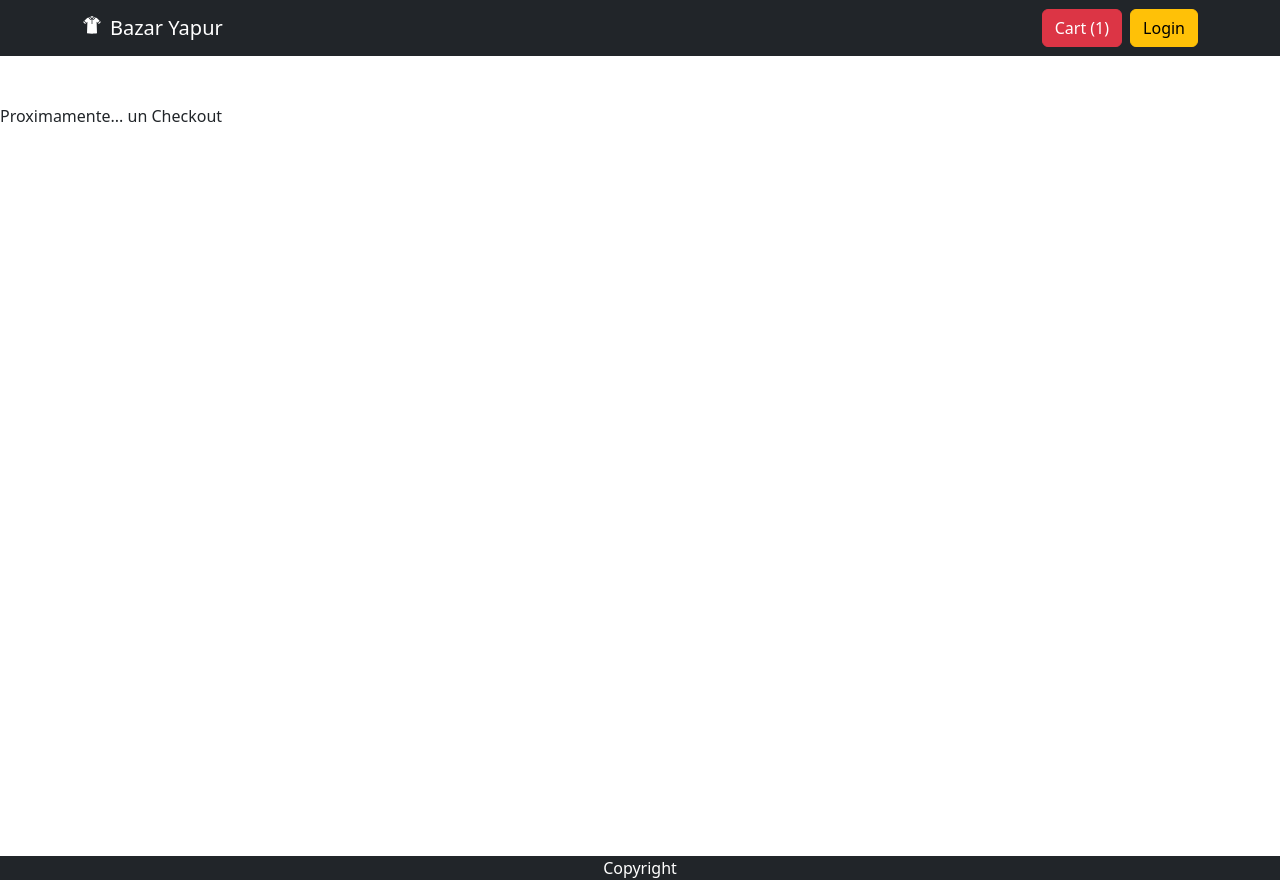
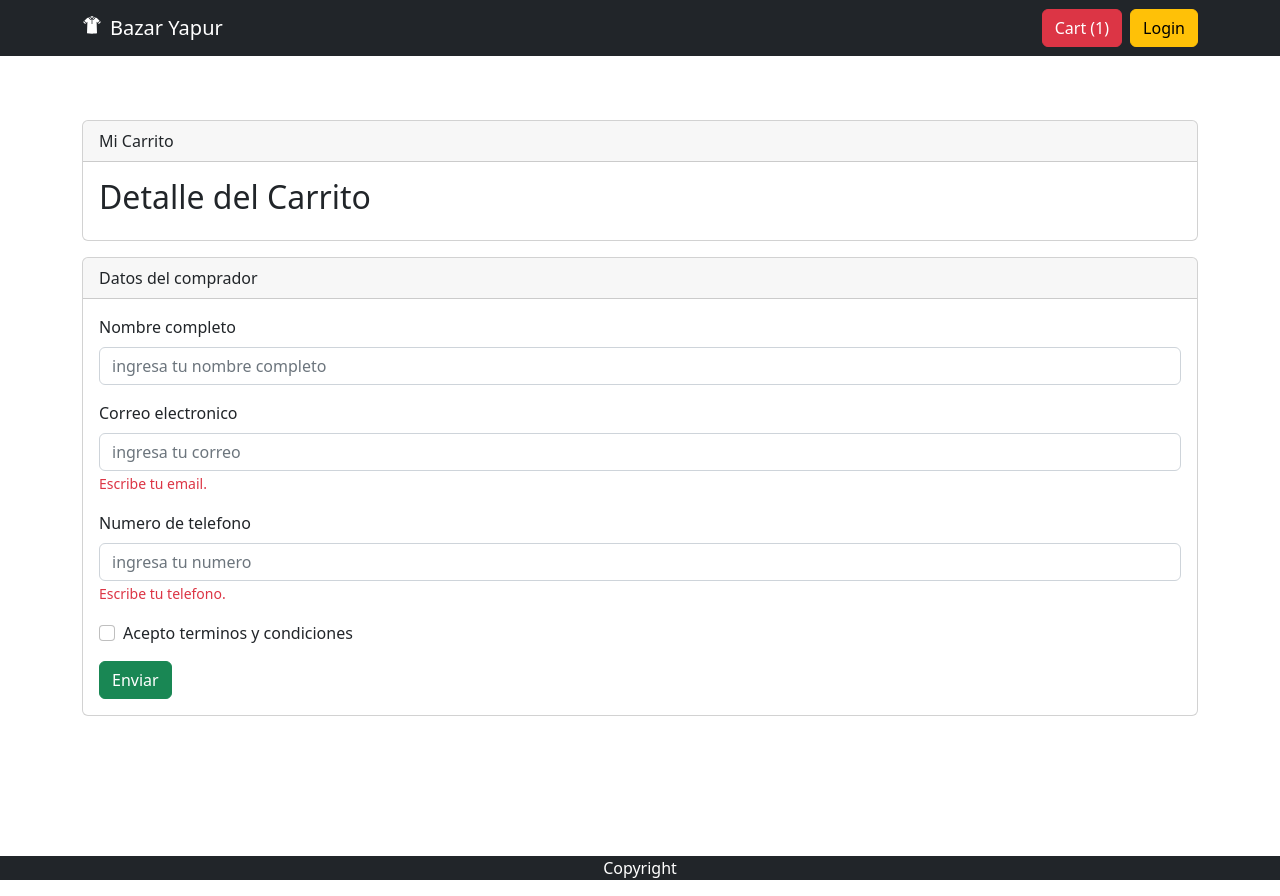
Before and after one commit to MaxiBusi1991/my-ecommerce, a React (Create React App) app in the folder Desktop/my-ecommerce/: page /checkout in a window 1280 px wide. Built offline with nearby package versions, Linux system fonts and the light colour scheme.

Commit message:
haciendo formulario con validator

```diff
--- a/Desktop/my-ecommerce/src/Components/Checkout.jsx
+++ b/Desktop/my-ecommerce/src/Components/Checkout.jsx
@@ -1,7 +1,78 @@
 import React from "react";
+import { useState } from "react";
+import { Container, Card, Form, Button } from "react-bootstrap";
+import validator from "validator";
 
 const Checkout = () => {
-  return <div>Proximamente... un Checkout</div>;
+  const [name, setName] = useState("");
+  const [mail, setMail] = useState("");
+  const [phone, setPhone] = useState("");
+
+  const validateName = (n) => {
+    return validator.matches(n, `^[a-zA-z ]*$^`);
+  };
+
+  return (
+    <Container className="mt-3">
+      <Card>
+        <Card.Header>Mi Carrito</Card.Header>
+        <Card.Body>
+          <h2>Detalle del Carrito</h2>
+        </Card.Body>
+      </Card>
+      <Card className="mt-3">
+        <Card.Header>Datos del comprador</Card.Header>
+        <Card.Body>
+          <Form>
+            <Form.Group className="mb-3" controlId="formBasicEmail">
+              <Form.Label>Nombre completo</Form.Label>
+              <Form.Control
+                type="text"
+                placeholder="ingresa tu nombre completo"
+                onInput={(e) => setName(e.target.value)}
+              />
+              {!validateName(name) && (
+                <Form.Text className="text-danger">
+                  Escribe tu nombre completo.
+                </Form.Text>
+              )}
+            </Form.Group>
+
+            <Form.Group className="mb-3" controlId="formBasicPassword">
+              <Form.Label>Correo electronico</Form.Label>
+              <Form.Control
+                type="mail"
+                placeholder="ingresa tu correo"
+                onInput={(e) => setMail(e.target.value)}
+              />
+
+              <Form.Text className="text-danger">Escribe tu email.</Form.Text>
+            </Form.Group>
+            <Form.Group className="mb-3" controlId="formBasicPassword">
+              <Form.Label>Numero de telefono</Form.Label>
+              <Form.Control
+                type="text"
+                placeholder="ingresa tu numero"
+                onInput={(e) => setPhone(e.target.value)}
+              />
+              <Form.Text className="text-danger">
+                Escribe tu telefono.
+              </Form.Text>
+            </Form.Group>
+            <Form.Group className="mb-3" controlId="formBasicCheckbox">
+              <Form.Check
+                type="checkbox"
+                label="Acepto terminos y condiciones"
+              />
+            </Form.Group>
+            <Button variant="success" type="submit">
+              Enviar
+            </Button>
+          </Form>
+        </Card.Body>
+      </Card>
+    </Container>
+  );
 };
 
 export default Checkout;
```
